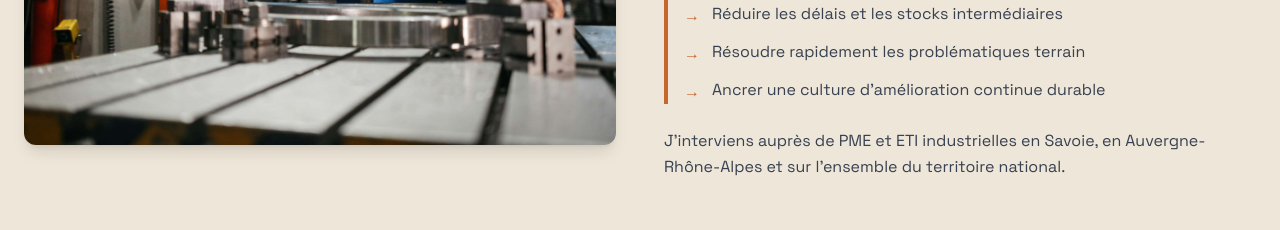
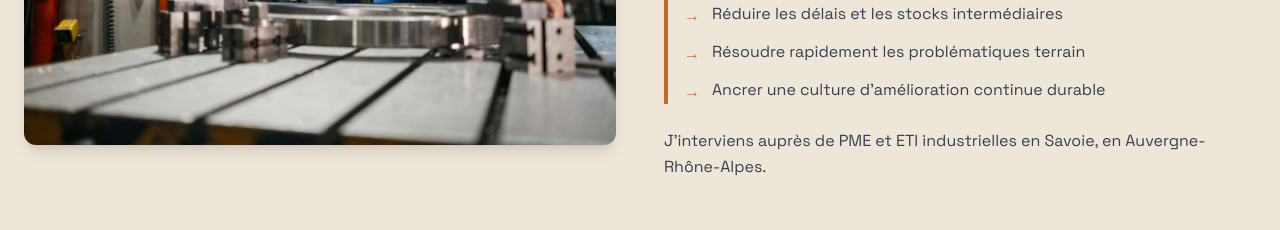
Before and after one commit to magalidv/site-cabinet, a Next.js app: page /cabinet in a window 1280 px wide. Shown: the part 1800-2030 px from the top of the page. Built offline with nearby package versions, Linux system fonts and the light colour scheme.

Commit message:
Update text in cabinet page
Removed redundant mention of national territory.

```diff
--- a/src/app/cabinet/page.tsx
+++ b/src/app/cabinet/page.tsx
@@ -164,7 +164,7 @@
 
             <p className="text-gray-700">
               J&apos;interviens auprès de PME et ETI industrielles en Savoie,
-              en Auvergne-Rhône-Alpes et sur l&apos;ensemble du territoire national.
+              en Auvergne-Rhône-Alpes.
             </p>
           </div>
 
```
